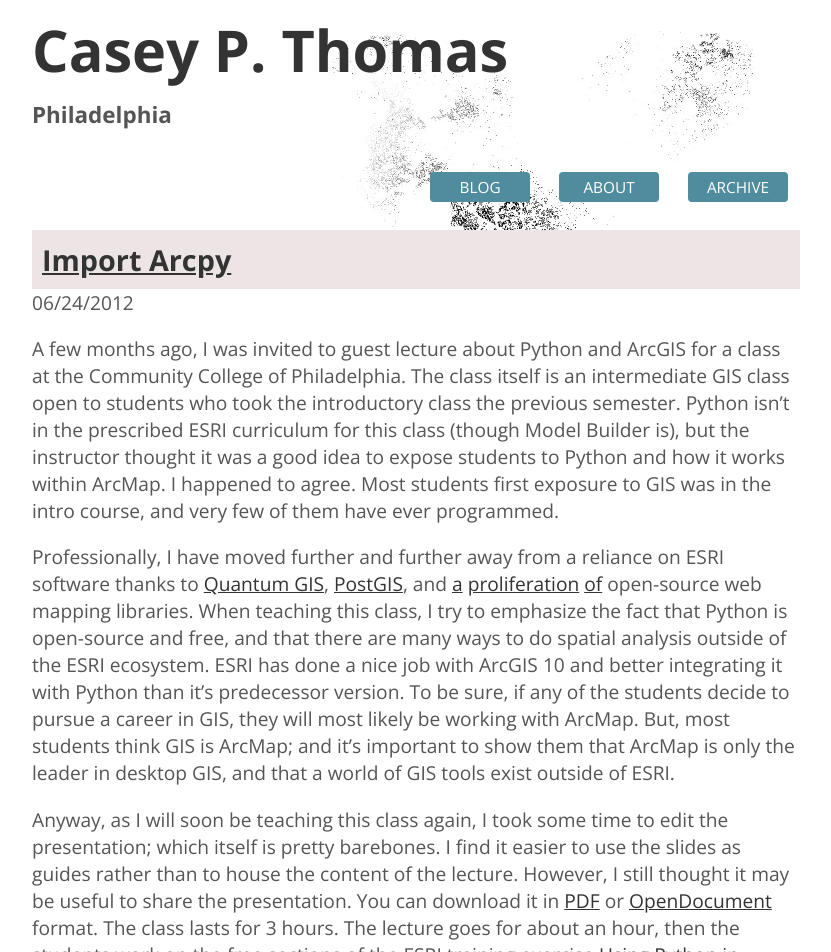
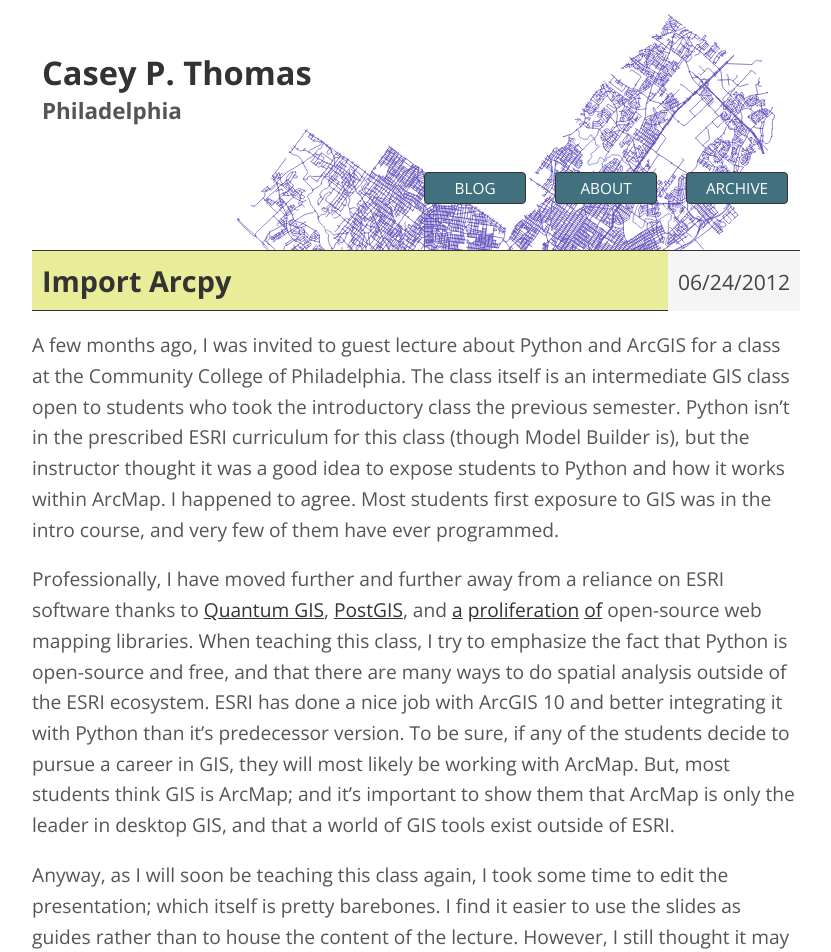
Before and after one commit to caseycesari/caseycesari.github.com, a Jekyll site: the page built from index.html, in a window 1280 px wide. Shown: the top 952 px of the page, without its empty margins (224-1055 px from the left). Built offline with Jekyll 4.4.1, drawn with Linux system fonts in a browser that asks for light colours; nearby versions of some CDN libraries.

Commit message:
Style tweaks

```diff
--- a/css/base.css
+++ b/css/base.css
@@ -10,18 +10,18 @@ body {
 }
 #header {
     overflow: hidden;
-    background: 300px 30px #fff url(../img/back.png) no-repeat;
+    background: -50px 0px #fff url(../img/streets.png) no-repeat;
     margin: 0;
     padding: 0;
-    height: 230px;
+    height: 250px;
 }
 #header h1 {
-    font-size: 3em;
+    font-size: 1.7em;
     color: #333;
-    margin: 10px 0px;
+    margin: 50px 20px 0px 10px;
 }
 #header h3 {
-    margin: 5px 0px;
+    margin: 0px 10px;
 }
 #nav {
     position: fixed;
@@ -37,6 +37,8 @@ body {
 #nav ul {
     float: right;
     list-style-type: none;
+    margin: 0px;
+    padding: 0px;
     -webkit-margin-before: 0em;
     -webkit-margin-after: 0em;
     -webkit-margin-start: 0px;
@@ -62,7 +64,8 @@ body {
     min-width: 90px;
     padding: 5px 5px 0px 5px;
     border-radius: 4px;
-    background: #4f8c9e;
+    background: #41717f;
+    border: 1px solid #333;
 }
 #nav h1.nav-title {
     font-size: 2.0em;
@@ -86,8 +89,32 @@ footer .twitter {
 a {
     color: #333;
 }
+p {
+    line-height: 1.6em;
+}
+iframe {
+    border: none;
+}
+.post header {
+    background: #e9ec99;
+    border: 1px solid #333;
+    border-left: 0px;
+    border-right: 0px;
+}
 .post h2 {
-    background: #ede5e5;
     padding: 10px;
     margin: 0px;
+    display: inline-block;
 }
+.post h2 a {
+    text-decoration: none;
+}
+.post .date {
+    display: inline-block;
+    font-size: 1.1em;
+    float: right;
+    color: #444;
+    background-color: whiteSmoke;
+    padding: 16px 10px 15px 10px;
+    float: right;
+}
```
